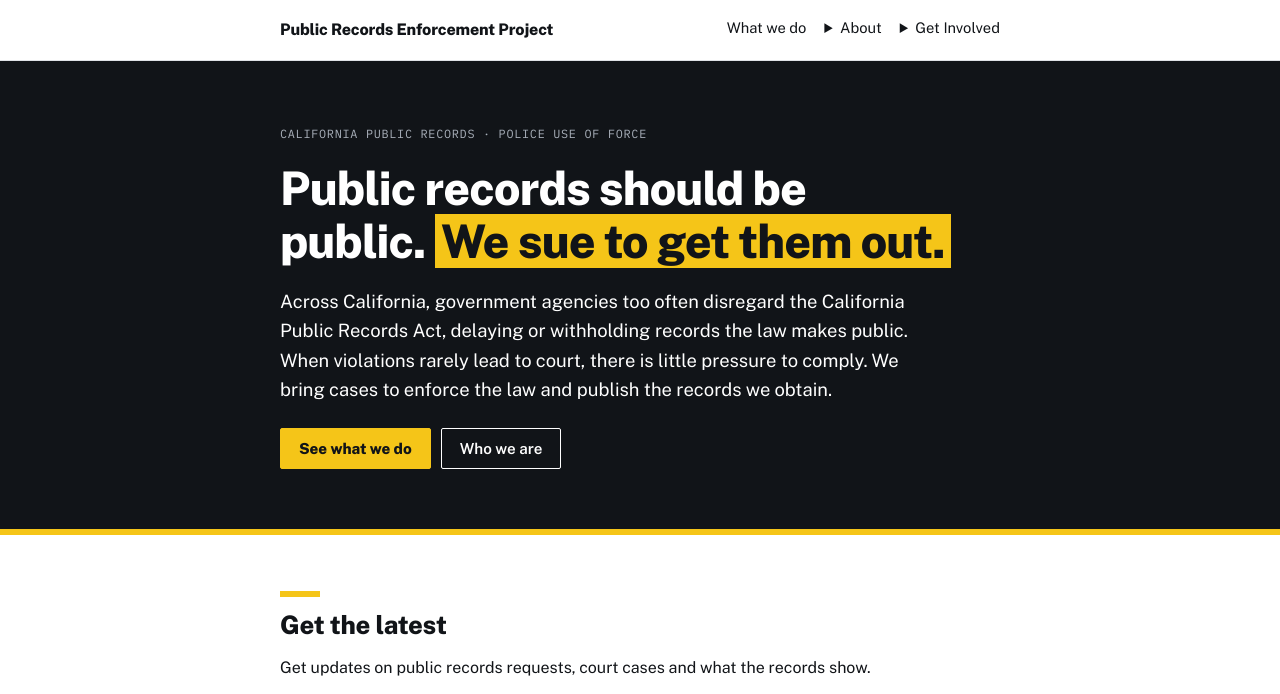
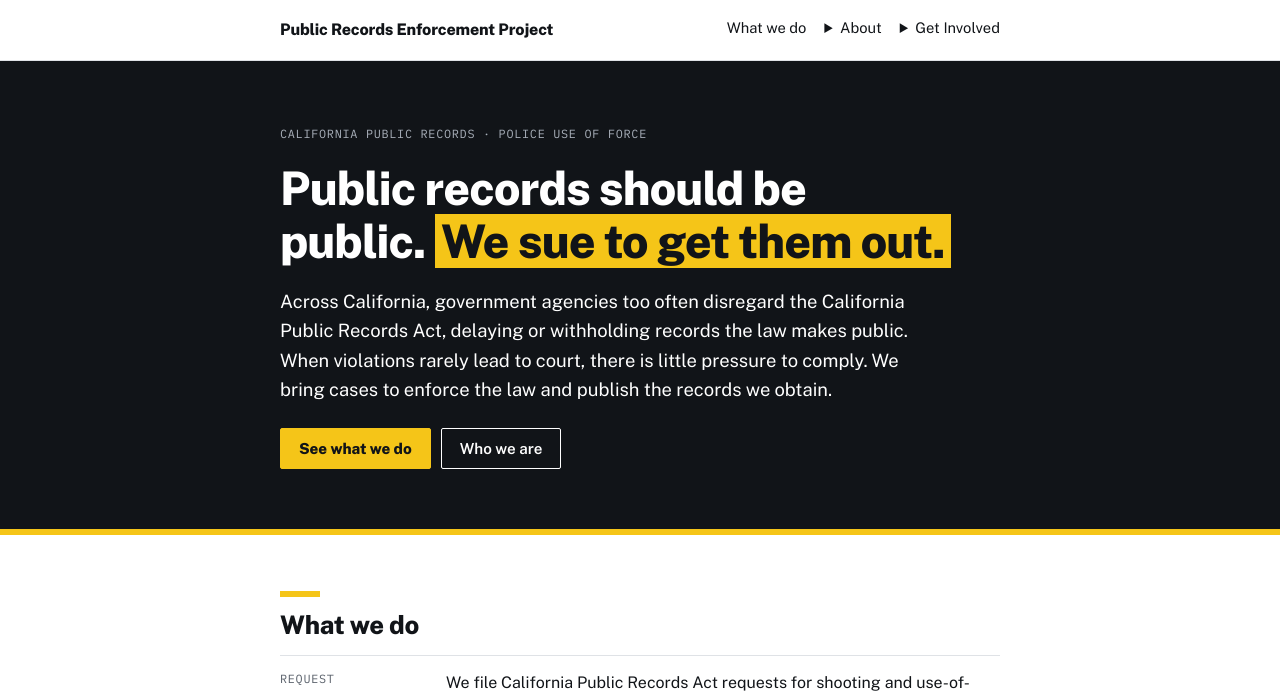
Before and after one commit to robbiepowelson-code/public-records-accessibility-project, a Jekyll site: the page built from index.html, in a window 1280 px wide. Shown: the top 694 px of the page. Built offline with Jekyll 4.4.1, drawn with Linux system fonts in a browser that asks for light colours; grey boxes are pictures that could not be loaded.

Commit message:
Remove Google Forms signup from site

```diff
--- a/_data/settings.yml
+++ b/_data/settings.yml
@@ -19,7 +19,4 @@
 # General contact email shown in the footer (leave "" to hide).
 contact_email: "info@gettherecords.org"
 
-# Google Forms iframe src URL (with embedded=true). Leave blank to hide the signup.
-newsletter_form_url: "https://docs.google.com/forms/d/e/1FAIpQLScjHiekRtFj61BPV7wBX6q7RXDzu3NSxftJ27i8hynGsdht0Q/viewform?embedded=true"
-
 donation_url: ""
--- a/_includes/flags.html
+++ b/_includes/flags.html
@@ -10,11 +10,6 @@
 {%- assign donation_on = false -%}
 {%- assign donation_scheme = site.data.settings.donation_url | slice: 0, 8 -%}
 {%- if donation_scheme == 'https://' -%}{%- assign donation_on = true -%}{%- endif -%}
-{%- assign newsletter_on = false -%}
-{%- assign newsletter_url = site.data.settings.newsletter_form_url -%}
-{%- if newsletter_url contains 'https://docs.google.com/forms/' and newsletter_url contains 'embedded=true' -%}
-	{%- assign newsletter_on = true -%}
-{%- endif -%}
 {%- assign coverage_on = false -%}
 {%- for story in site.data.coverage.stories -%}
 	{%- if story.published == true and story.title != blank and story.outlet != blank and story.url != blank and story.image != blank and story.image_alt != blank -%}
--- a/index.html
+++ b/index.html
@@ -31,16 +31,6 @@
   </section>
   {% endif %}
 
-  {% if newsletter_on %}
-  <section>
-    <div class="wrap stack">
-      <h2>Get the latest</h2>
-      <p>Get updates on public records requests, court cases and what the records show.</p>
-      <iframe class="newsletter-form" src="{{ newsletter_url | escape }}" title="Newsletter signup form" loading="lazy"></iframe>
-    </div>
-  </section>
-  {% endif %}
-
   <section id="work">
     <div class="wrap stack">
       <h2>What we do</h2>
--- a/styles.css
+++ b/styles.css
@@ -50,7 +50,6 @@
 .coverage-title::before{display:none}
 .photo-credit{font-size:.8rem}
 .support-band{background:var(--field);border-top:4px solid var(--accent)}
-.newsletter-form{display:block;width:100%;height:620px;border:0;background:var(--bg)}
 header .name,h1,.section-nav a{overflow-wrap:anywhere}
 @media (max-width:560px){.nav-menu{position:static;min-width:0;box-shadow:none;margin-top:8px}.nav-group[open]{flex-basis:100%}.coverage-story{grid-template-columns:1fr;gap:14px}}
 
```
Also changed, not shown: .pages.yml.
